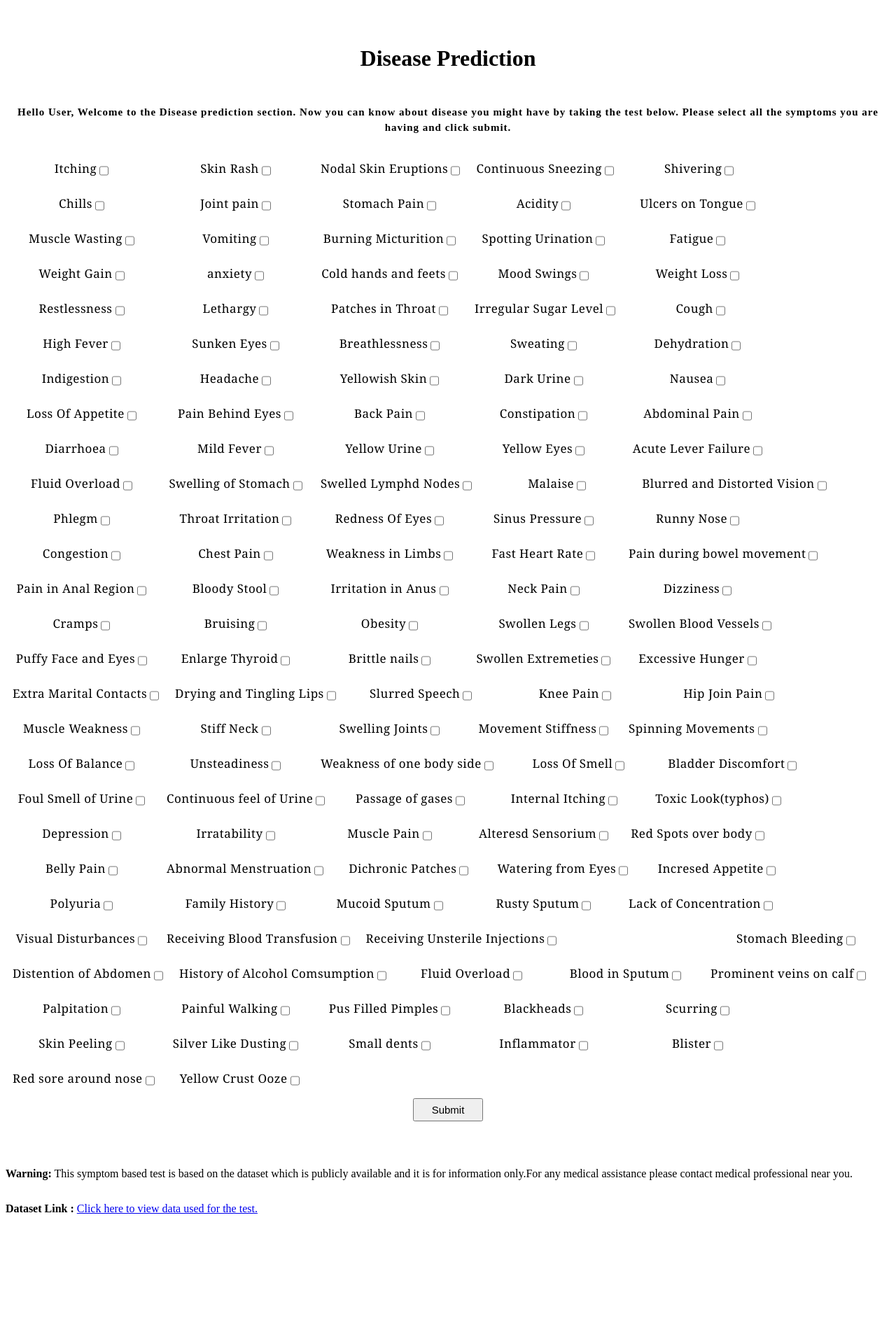
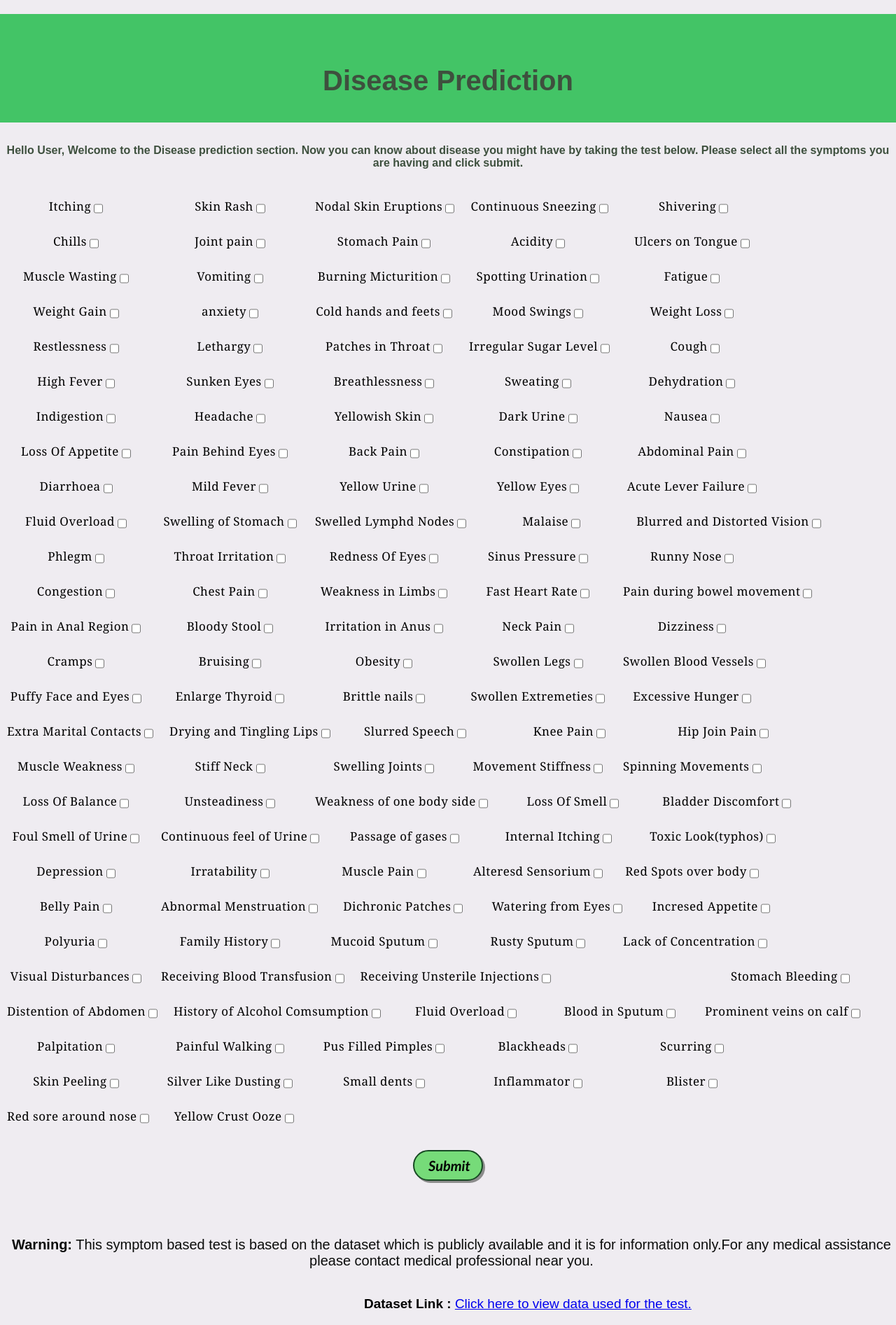
Before and after one commit to hrs8shukla/Disease, a Flask app: page / in a window 1280 px wide. Shown: the whole page at 70% size. Before the commit the page ends 1734 px from the top, so only its background shows below. Run offline with Flask 2, Linux system fonts and the light colour scheme; parts of the project's set-up code (start-up, migrations or seed data) failed here and were passed over; some libraries are stand-ins or nearby versions.

Commit message:
added CSS

```diff
--- a/app.py
+++ b/app.py
@@ -4,7 +4,7 @@ import numpy as np
 
 app = Flask(__name__)
 
-model = pickle.load(open('disease.pkl', 'rb'))
+model = pickle.load(open('D:\Anushtha\Documents\Anveshna Projects\Disease\disease.pkl', 'rb'))
 
 
 @app.route('/')
--- /dev/null
+++ b/static/style.css
@@ -0,0 +1,51 @@
+html {
+    height: 100%;
+    margin: 0;
+}
+
+body {
+    font-family: Arial, Helvetica, sans-serif;
+    text-align: center;
+    margin: 0;
+    padding: 0;
+    width: 100%;
+    height: 100%;
+    display: flex;
+    flex-direction: column;
+    background-color: rgb(239, 236, 241);
+}
+
+.header {
+    color: #3e503e;
+    /* font-size: revert; */
+}
+
+.container {
+    font-size: 20px;
+    background-color: #43c466;
+    margin-top: 20px;
+    padding-bottom: 10px;
+}
+
+.subHeading {
+    padding-bottom: 10px;
+    padding-top: 10px;
+}
+
+.my-cta-button {
+    border: 2px solid #000000;
+    border-radius: 1000px;
+    box-shadow: 3px 3px #8c8c8c;
+    margin-top: 10px;
+    padding: 10px 36px;
+    /* color: #000000; */
+    display: inline-block;
+    font: italic bold 20px/1 "Calibri", sans-serif;
+    text-align: center;
+    color: rgb(2, 2, 2);
+    background-color: #76db79;
+    padding-left: 20px;
+    padding-right: 50px;
+    border-color: #174923;
+    padding-bottom: 30px;
+}
--- a/templates/disease.html
+++ b/templates/disease.html
@@ -3,7 +3,8 @@
 <head>
   <meta http-equiv="Content-Type" content="text/html; charset=UTF-8"/>
   <meta name="viewport" content="width=device-width, initial-scale=1, maximum-scale=1.0"/>
-  <title>Starter Template - Materialize</title>
+  <title>Disease Predictor</title>
+  <link rel="icon" href="https://i.ibb.co/1r35fsX/Sapto-favicon.png" type="image/x-icon">
 
   <!-- CSS  -->
   <style>
@@ -60,6 +61,7 @@
   }
   </style>
   <link href="https://fonts.googleapis.com/icon?family=Material+Icons" rel="stylesheet">
+  <link rel="stylesheet" type="text/css" href="{{ url_for('static', filename='style.css') }}">
   <!-- <link href="./static/css/materialize.css" type="text/css" rel="stylesheet" media="screen,projection"/> -->
   <!-- <link href="./static/css2/style.css" type="text/css" rel="stylesheet" media="screen,projection"/> -->
 </head>
@@ -69,13 +71,14 @@
   <div class="section no-pad-bot" align="center" id="index-banner">
     <div class="container">
       <br><br>
-      <h1 class="header center orange-text">Disease Prediction</h1>
+      <h1 class="header">Disease Prediction</h1>
+    </div>
       <div class="subHeading">
-        <h5 class="header col s12 light">Hello User, Welcome to the Disease prediction section. Now you can know about disease you might have by taking the test below. Please select all the symptoms you are having and click submit.
+        <h4 class="header col s12 light">Hello User, Welcome to the Disease prediction section. Now you can know about disease you might have by taking the test below. Please select all the symptoms you are having and click submit.
         <br>
-        </h5>
-      </div>
+        </h4>
 
+    </div>
               <div class="row">
     <form action='/predict' method="POST" class="col s12">
       <div class="row">
@@ -611,7 +614,7 @@
 
       <div class="subHeading">
 
-          <button type="submit" class="btn-large waves-effect waves-light orange">Submit</button>
+          <button type="submit" class="my-cta-button">Submit</button>
       </div>
 
     </form>
@@ -620,9 +623,9 @@
       <div class="sub"><span>{{pred}}</span></div>
 
 
-        <div><p><b>Warning:</b> This symptom based test is based on the dataset which is publicly available and it is for information only.For any medical assistance please contact medical professional near you.</p></div>
+        <div><p style=" padding-left: 10px;color: #0b0c0b;font-size: 20px;"><b>Warning:</b> This symptom based test is based on the dataset which is publicly available and it is for information only.For any medical assistance please contact medical professional near you.</p></div>
     <div>
-      <p><b>Dataset Link :</b> <a href="https://impact.dbmi.columbia.edu/~friedma/Projects/DiseaseSymptomKB/index.html">Click here to view data used for the test.</a></p>
+      <p style="padding-left: 520px;font-size: 19px;"><b>Dataset Link :</b> <a href="https://impact.dbmi.columbia.edu/~friedma/Projects/DiseaseSymptomKB/index.html">Click here to view data used for the test.</a></p>
 
     </div>
       </div>
```
